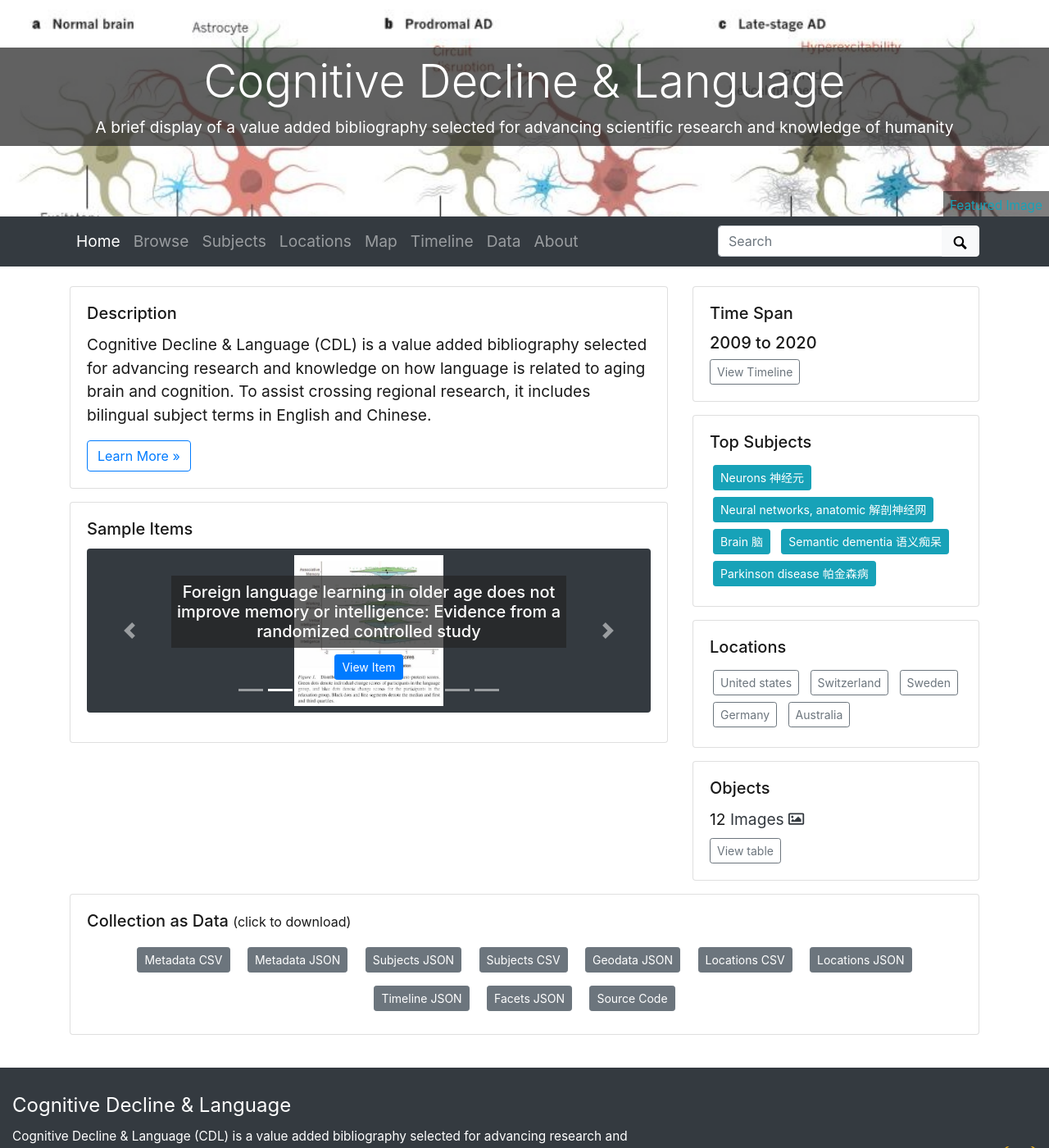
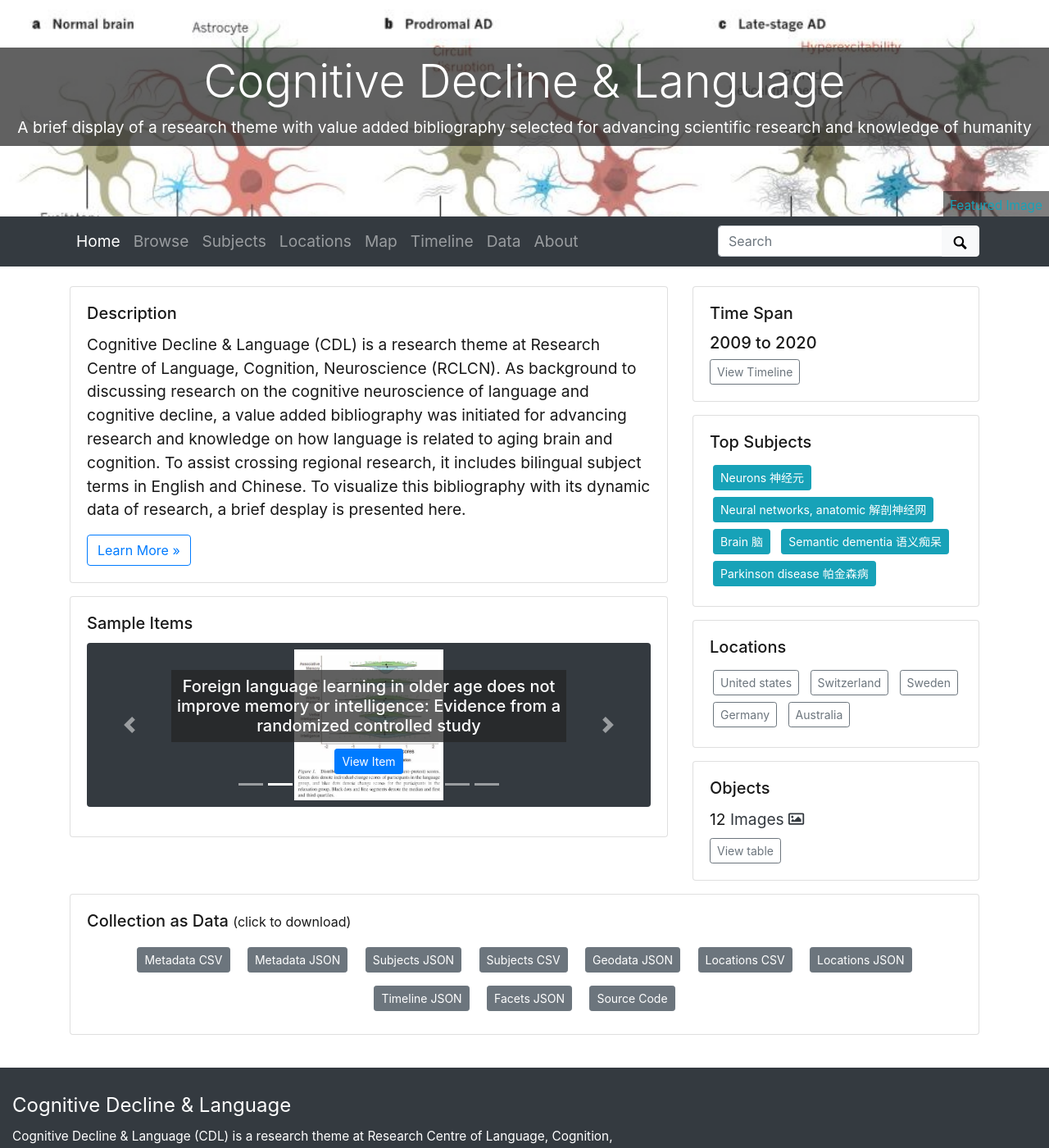
Before and after one commit to archivesw/cogfigcollection, a Jekyll site: the page built from index.md, in a window 1280 px wide and 1400 px high. Shown: the whole window at 82% size. Built offline with Jekyll 4.4.1, drawn with Linux system fonts in a browser that asks for light colours; some of the changed text lies outside the part shown.

Commit message:
Update _config.yml

```diff
--- a/_config.yml
+++ b/_config.yml
@@ -20,10 +20,10 @@
 # title of site appears in banner
 title: Cognitive Decline & Language
 # tagline, a short phrase that will appear throughout the site in the top banner
-tagline: A brief display of a value added bibliography selected for advancing scientific research and knowledge of humanity
+tagline: A brief display of a research theme with value added bibliography selected for advancing scientific research and knowledge of humanity
 # description appears in meta tags and other locations
 # this description might appear in search result lists, keep around 160 characters max
-description: "Cognitive Decline & Language (CDL) is a value added bibliography selected for advancing research and knowledge on how language is related to aging brain and cognition. To assist crossing regional research, it includes bilingual subject terms in English and Chinese."
+description: "Cognitive Decline & Language (CDL) is a research theme at Research Centre of Language, Cognition, Neuroscience (RCLCN). As background to discussing research on the cognitive neuroscience of language and cognitive decline, a value added bibliography was initiated for advancing research and knowledge on how language is related to aging brain and cognition. To assist crossing regional research, it includes bilingual subject terms in English and Chinese. To visualize this bibliography with its dynamic data of research, a brief desplay is presented here."
 # creator of the digital collection, to appear in meta tags; we typically use our GitHub usernames but feel free to just use your name
 author: archivesw
 
```
